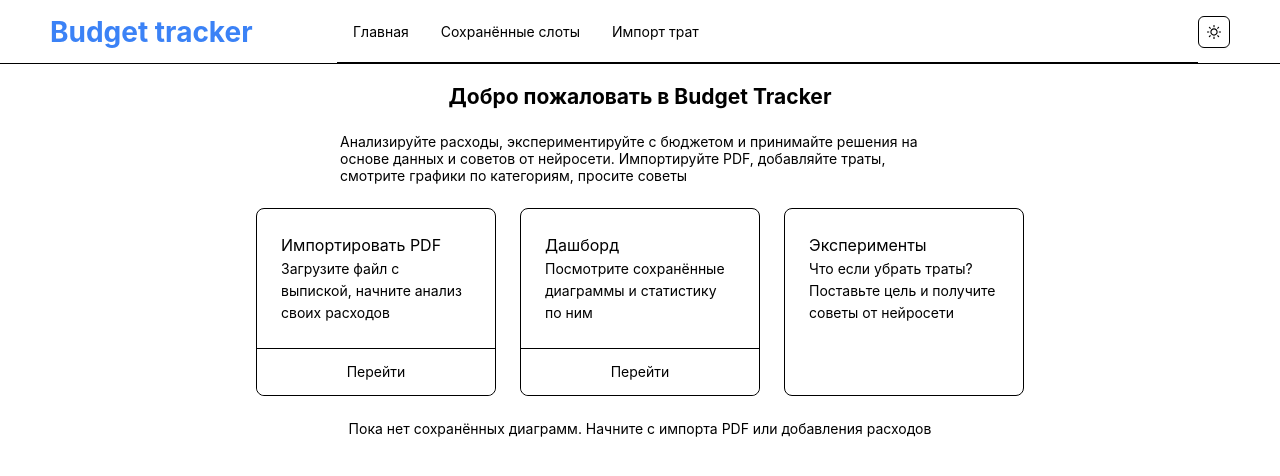
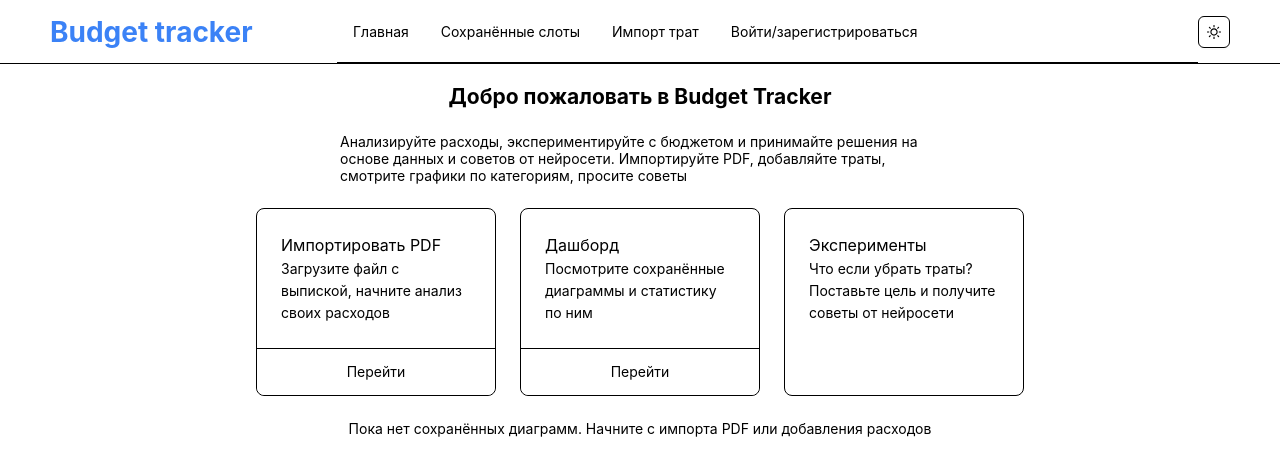
Before and after one commit to LizKa2091/budget-tracker, a React (Vite) app in the folder frontend/: page / in a window 1280 px wide. Shown: the top 476 px of the page. Built offline with nearby package versions, Linux system fonts and the light colour scheme; no server answers.

Commit message:
feat(HeaderBar): add sign in/out and logout

```diff
--- a/frontend/src/widgets/header-bar/HeaderBar.module.scss
+++ b/frontend/src/widgets/header-bar/HeaderBar.module.scss
@@ -11,3 +11,6 @@
 .menu {
    width: 75%;
 }
+.logoutButton {
+   border: 0;
+}
--- a/frontend/src/widgets/header-bar/HeaderBar.tsx
+++ b/frontend/src/widgets/header-bar/HeaderBar.tsx
@@ -1,18 +1,44 @@
-import { type FC } from 'react';
-import { Flex, Layout, Menu } from 'antd';
+import { useMemo, type FC } from 'react';
+import { Link, useNavigate } from 'react-router-dom';
+import { Button, Flex, Layout, Menu } from 'antd';
+import ThemeSwitcher from '../../features/theme-switcher/ui/ThemeSwitcher';
+import AuthExports from '../../shared/context/AuthContext';
 import styles from './HeaderBar.module.scss';
-import { Link } from 'react-router-dom';
-import ThemeSwitcher from '../../features/theme-switcher/ui/ThemeSwitcher';
 
 const { Header } = Layout;
 
-const menuItems = [
-   { key: 'main', label: <Link to='/'>Главная</Link>, path: '/' },
-   { key: 'slots', label: <Link to='/dashboard'>Сохранённые слоты</Link>, path: '/dashboard' },
-   { key: 'import expenses', label: <Link to='/import-pdf'>Импорт трат</Link>, path: '/import-pdf' }
-];
+const HeaderBar: FC = () => {
+   const { token, logout } = AuthExports.useAuthContext();
+   const navigate = useNavigate();
 
-const HeaderBar: FC = () => {
+   const handleLogoutButton = () => {
+      if (token) {
+         logout();
+         navigate('/');
+      }
+   };
+
+   const menuItems = useMemo(() => {
+      const initialItems = [
+         { key: 'main', label: <Link to='/'>Главная</Link>, path: '/' },
+         { key: 'slots', label: <Link to='/dashboard'>Сохранённые слоты</Link>, path: '/dashboard' },
+         { key: 'import expenses', label: <Link to='/import-pdf'>Импорт трат</Link>, path: '/import-pdf' }
+      ];
+
+      if (token) {
+         initialItems.push({
+            key: 'logout', label: <Button type='link' onClick={handleLogoutButton} className={styles.logoutButton}>Выйти из профиля</Button>, path: '/'
+         });
+      }
+      else {
+         initialItems.push({
+            key: 'auth', label: <Link to='/auth'>Войти/зарегистрироваться</Link>, path: '/auth'
+         });
+      }
+
+      return initialItems;
+   }, [token]);
+
    return (
       <Header className={styles.container}>
          <h1>Budget tracker</h1>
```
